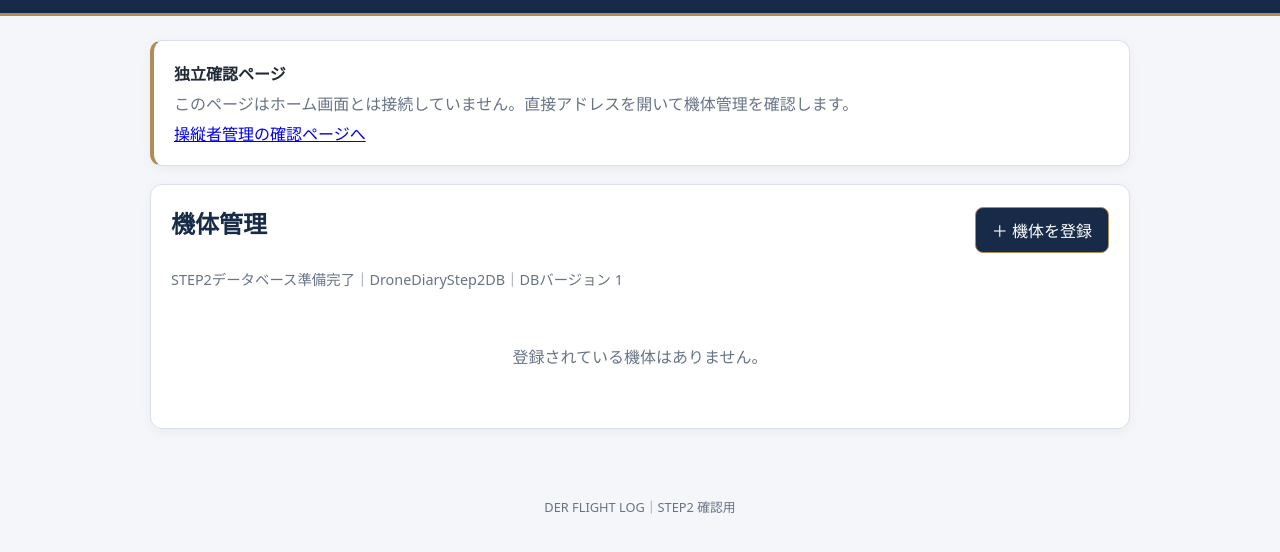
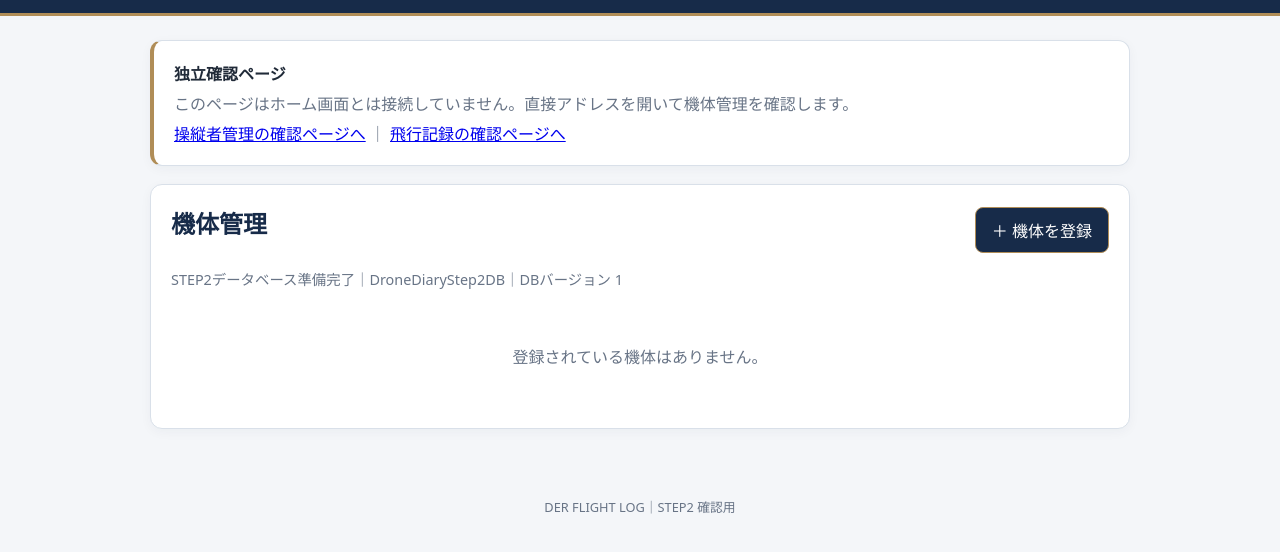
Before and after one commit to eikichi1303-web/drone-diary-step2, a plain HTML site: page index.html in a window 1280 px wide. Shown: the part 64-616 px from the top of the page. Drawn offline with Linux system fonts and the light colour scheme.

Commit message:
Update index.html

```diff
--- a/index.html
+++ b/index.html
@@ -13,12 +13,18 @@
     <div class="brand">DER FLIGHT LOG</div>
     <div class="env">STEP2 確認用｜機体管理</div>
   </header>
+
   <main class="container">
     <section class="notice">
       <strong>独立確認ページ</strong>
       <p>このページはホーム画面とは接続していません。直接アドレスを開いて機体管理を確認します。</p>
-      <p><a href="./pilots.html">操縦者管理の確認ページへ</a></p>
+      <p>
+        <a href="./pilots.html">操縦者管理の確認ページへ</a>
+        ｜
+        <a href="./flights.html">飛行記録の確認ページへ</a>
+      </p>
     </section>
+
     <section class="panel">
       <div class="section-heading">
         <h1>機体管理</h1>
@@ -28,6 +34,7 @@
       <div id="aircraftList" class="list"></div>
       <p id="emptyMessage" class="empty" hidden>登録されている機体はありません。</p>
     </section>
+
     <section id="editorPanel" class="panel" hidden>
       <div class="section-heading">
         <h2 id="editorTitle">機体を登録</h2>
@@ -36,6 +43,7 @@
 
       <form id="aircraftForm">
         <input type="hidden" id="aircraftId">
+
         <div class="form-grid">
           <label>機体名・呼称 <span class="required">必須</span>
             <input id="name" type="text" required maxlength="120">
@@ -62,6 +70,7 @@
             </select>
           </label>
         </div>
+
         <div id="aircraftCertificationFields" class="conditional-box" hidden>
           <h3>機体認証の情報</h3>
           <p class="muted">機体認証が「あり」の場合に入力してください。</p>
@@ -74,6 +83,7 @@
             </label>
           </div>
         </div>
+
         <div class="form-grid">
           <label>設計製造者 <span class="required">必須</span>
             <input id="manufacturer" type="text" required maxlength="120">
@@ -103,6 +113,7 @@
             </select>
           </label>
         </div>
+
         <label class="full-width">備考
           <textarea id="notes" rows="3" maxlength="2000"></textarea>
         </label>
@@ -110,6 +121,7 @@
         <label id="editReasonWrap" class="full-width" hidden>編集理由（任意）
           <input id="editReason" type="text" maxlength="500">
         </label>
+
         <div class="actions">
           <button type="submit" class="primary">保存する</button>
           <button type="button" id="cancelEditButton" class="subtle">キャンセル</button>
```
